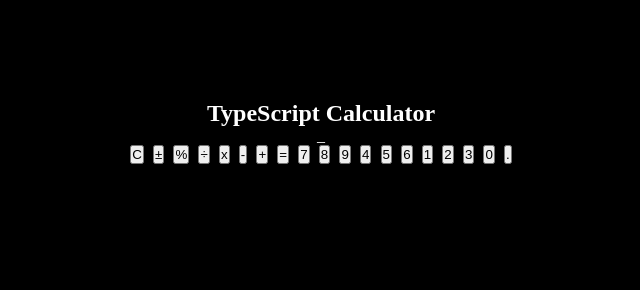
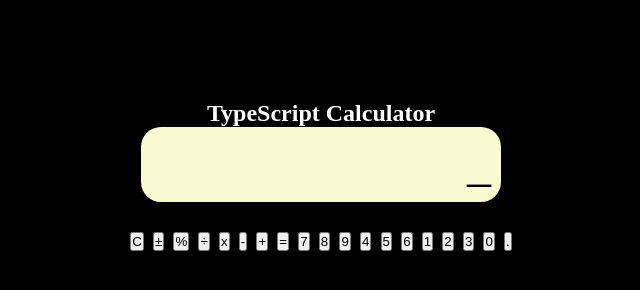
Before and after one commit to sabifromtherock/calculator-project, a website built with Vite: page index.html in a window 1280 px wide. Shown: the whole page, without its empty margins (319-959 px from the left). Built offline with nearby package versions, Linux system fonts and the light colour scheme; a web font is replaced by a local one.

Commit message:
added display style

```diff
--- /dev/null
+++ b/src/_display.scss
@@ -0,0 +1,17 @@
+@use "./variables" as *;
+
+.display {
+  color: $secondary-color;
+  background-color: lightgoldenrodyellow;
+  font-family: $secondary-font;
+  font-size: 48px;
+  border-radius: 20px;
+  width: 360px;
+  margin-bottom: 30px;
+  padding: 10px;
+  text-align: end;
+
+  &__row--first {
+    font-size: 0.5em;
+  }
+}
--- a/src/style.scss
+++ b/src/style.scss
@@ -1,6 +1,6 @@
 @use "./variables" as *;
 @use "./buttons";
-
+@use "./display";
 * {
   margin: 0;
   padding: 0;
```
Also changed, not shown: src/style.css, 1 other file.
